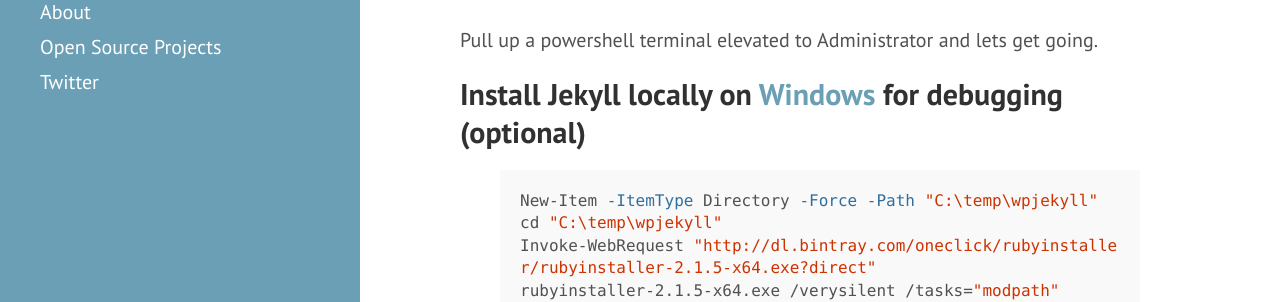
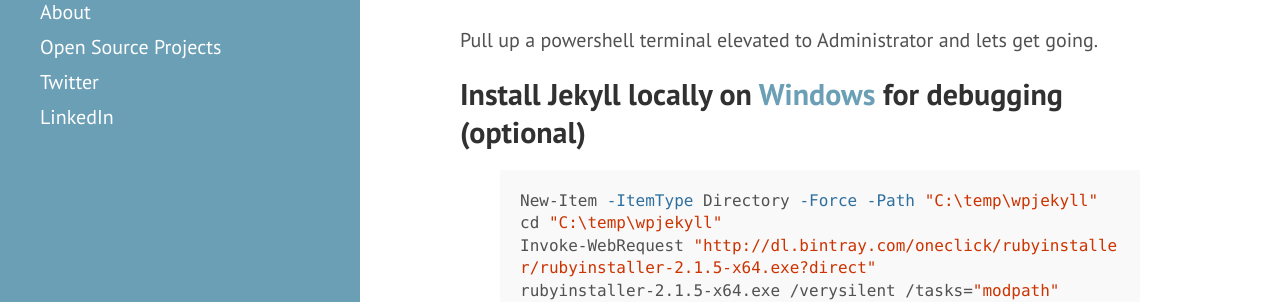
Before and after one commit to MattDavies/mattdavies.github.io, a Jekyll site: the page built from index.html, in a window 1280 px wide. Shown: the part 405-707 px from the top of the page. Built offline with Jekyll 4.4.1, drawn with Linux system fonts in a browser that asks for light colours; the list of posts is cut into pages by our own code; comment, search, counter and statistics services are not loaded.

Commit message:
Linked in LinkedIn

```diff
--- a/_includes/sidebar.html
+++ b/_includes/sidebar.html
@@ -29,6 +29,7 @@
 
       <a class="sidebar-nav-item" href="https://github.com/MRCollective">Open Source Projects</a>
       <a class="sidebar-nav-item" href="http://twitter.com/mdaviesnet">Twitter</a>
+      <a class="sidebar-nav-item" href="https://www.linkedin.com/profile/view?id=62766530">LinkedIn</a>
     </nav>
   </div>
 </div>
```
